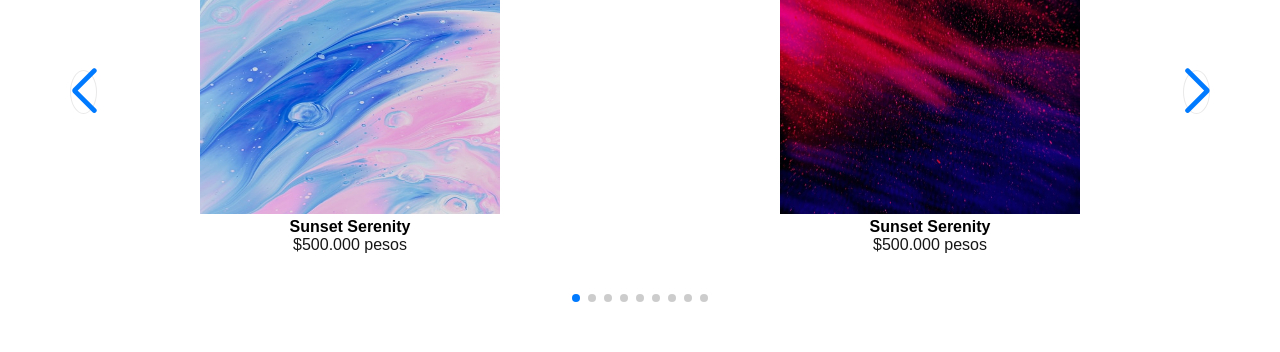
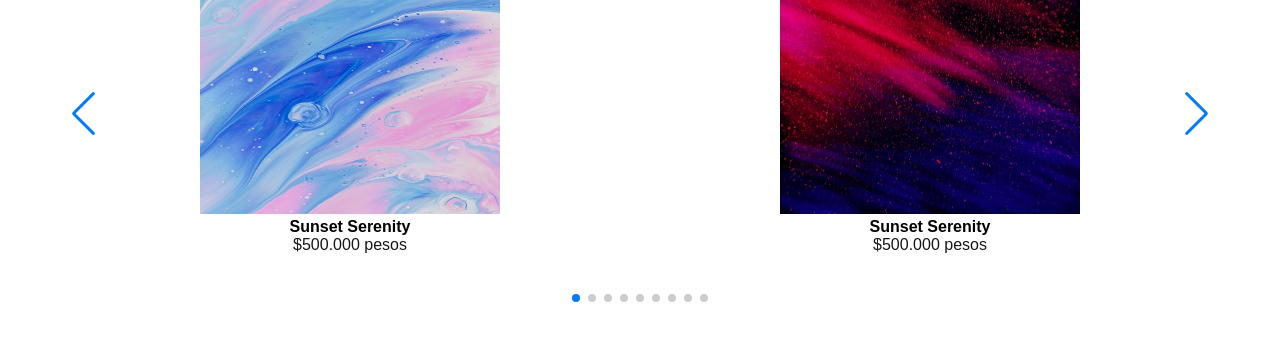
Before and after one commit to daviddiazh/artwork-page, a Next.js app: page /detail/1 in a window 1280 px wide. Shown: the part 1200-1552 px from the top of the page. Built offline with nearby package versions, Linux system fonts and the light colour scheme.

Commit message:
fix: issue with swiper buttons pulled over

```diff
--- a/src/app/detail/[id]/page.tsx
+++ b/src/app/detail/[id]/page.tsx
@@ -99,6 +99,7 @@ export default function Detail() {
                             spaceBetween: 20,
                         },
                     }}
+                    navigation
                     // navigation={{
                     //     nextEl: '.swiper-button-next',
                     //     prevEl: '.swiper-button-prev',
@@ -122,8 +123,8 @@ export default function Detail() {
                             </Link>
                         </SwiperSlide>
                     ))}
-                    <div className="swiper-button-prev" />
-                    <div className="swiper-button-next" />
+                    {/* <div className="swiper-button-prev" />
+                    <div className="swiper-button-next" /> */}
                 </Swiper>
             </div>
         </div>
--- a/src/app/globals.css
+++ b/src/app/globals.css
@@ -61,7 +61,7 @@ a {
   object-fit: cover;
 }
 
-.swiper-pagination-bullet {
+/* .swiper-pagination-bullet {
   background-color: #ccc;
   width: 11px;
   height: 11px;
@@ -91,4 +91,4 @@ a {
 .swiper-button-next::after {
   font-size: 17px;
   font-weight: 700;
-}
+} */
```
